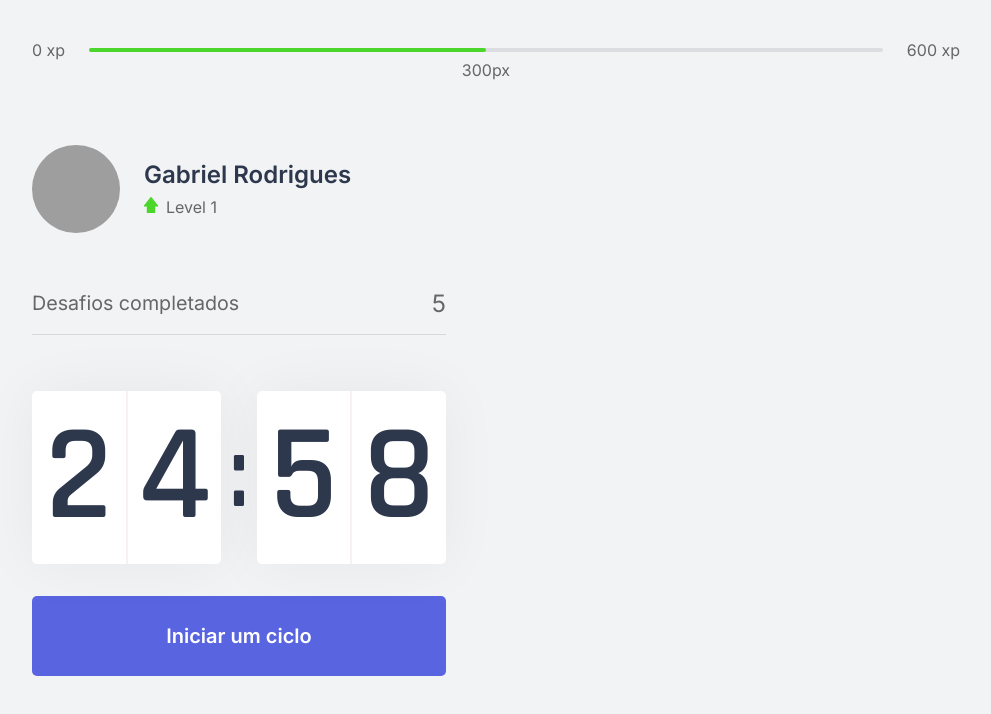
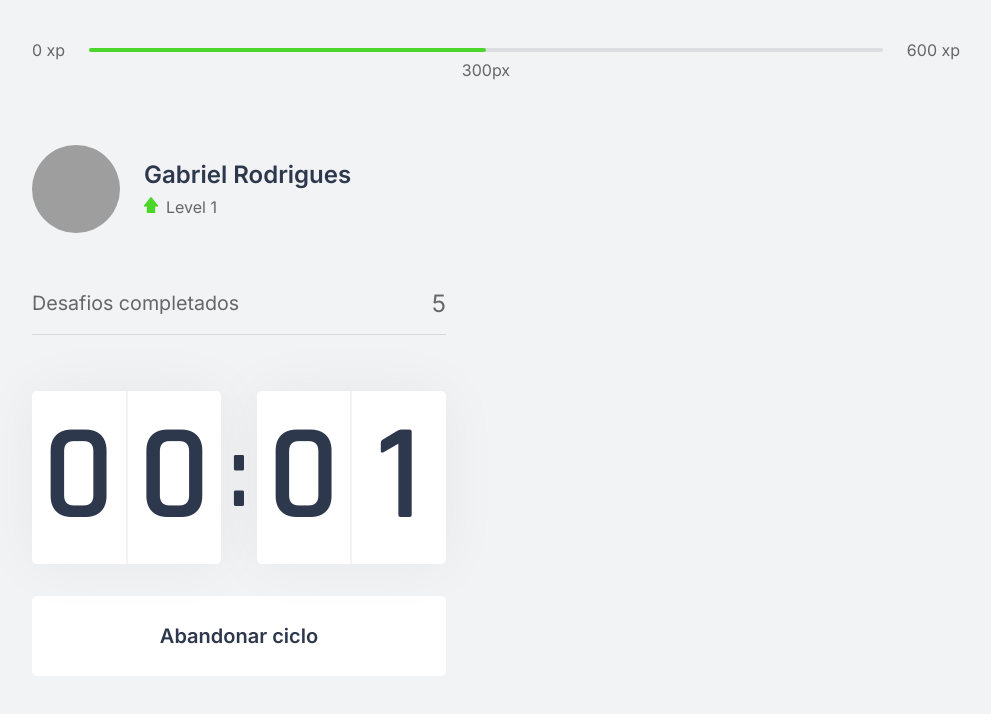
Before and after one commit to amadorgabriel/Move.it, a Next.js app: page / in a window 1280 px wide. Both pictures are taken after a click on the button "Iniciar um ciclo". Shown: the top 714 px of the page, without its empty margins (144-1135 px from the left). Built offline with nearby package versions, Linux system fonts and the light colour scheme; grey boxes are pictures that could not be loaded.

Commit message:
feat: improve countdown button

```diff
--- a/src/components/Countdown.tsx
+++ b/src/components/Countdown.tsx
@@ -1,35 +1,39 @@
 import { useEffect, useState } from 'react'
 import styles from '../styles/components/Countdown.module.css'
 
-// variavel time
-//
-//
-
-
-
+let countdownTimeout: NodeJS.Timeout
 
 export function Countdown() {
-
-  const [time, setTime] = useState(25 * 60)
-  const [active, setActive] = useState(false)
+  const [time, setTime] = useState(0.05 * 60)
+  const [isActive, setIsActive] = useState(false)
+  const [hasFinished, setHasFinished] = useState(false)
 
   const minutes = Math.floor(time / 60)
-  const seconds = time - (minutes * 60)
+  const seconds = time - minutes * 60
 
   const [minuteLeft, minuteRigth] = String(minutes).padStart(2, '0').split('')
   const [secondLeft, secondRigth] = String(seconds).padStart(2, '0').split('')
 
   const startCountdown = () => {
-    setActive(true)
+    setIsActive(true)
+  }
+
+  const resetCountdown = () => {
+    clearTimeout(countdownTimeout)
+    setIsActive(false)
+    setTime(0.05 * 60)
   }
 
   useEffect(() => {
-    if(active && time > 0){
-      setTimeout(() => {
+    if (isActive && time > 0) {
+      countdownTimeout = setTimeout(() => {
         setTime(time - 1)
       }, 1000)
+    } else if (isActive && time === 0) {
+      setHasFinished(true)
+      setIsActive(false)
     }
-  }, [active, time])
+  }, [isActive, time])
 
   return (
     <div>
@@ -45,7 +49,31 @@
         </div>
       </div>
 
-      <button type="button" onClick={startCountdown} className={styles.countdownButton} >Iniciar um ciclo</button>
+      {hasFinished ? (
+        <button disabled className={styles.countdownButton}>
+          Ciclo encerrado
+        </button>
+      ) : (
+        <>
+          {isActive ? (
+            <button
+              type="button"
+              onClick={resetCountdown}
+              className={`${styles.countdownButton} ${styles.countdownButtonActive} `}
+            >
+              Abandonar ciclo
+            </button>
+          ) : (
+            <button
+              type="button"
+              onClick={startCountdown}
+              className={styles.countdownButton}
+            >
+              Iniciar um ciclo
+            </button>
+          )}
+        </>
+      )}
     </div>
   )
 }
--- a/src/styles/components/Countdown.module.css
+++ b/src/styles/components/Countdown.module.css
@@ -55,6 +55,22 @@
     transition: background-color 0.2s;
 }
 
-.countdownButton:hover{
+.countdownButton:not([disabled]):hover{
     background-color: var(--blue-dark);
 }
+
+.countdownButtonActive{
+    background-color: var(--white);
+    color: var(--title);
+}
+
+.countdownButtonActive:not([disabled]):hover{
+    background-color: var(--red);
+    color: var(--white);
+}
+
+.countdownButton[disabled]{
+    background-color: var(--white);
+    color: var(--text);
+    cursor: not-allowed;
+}
```
